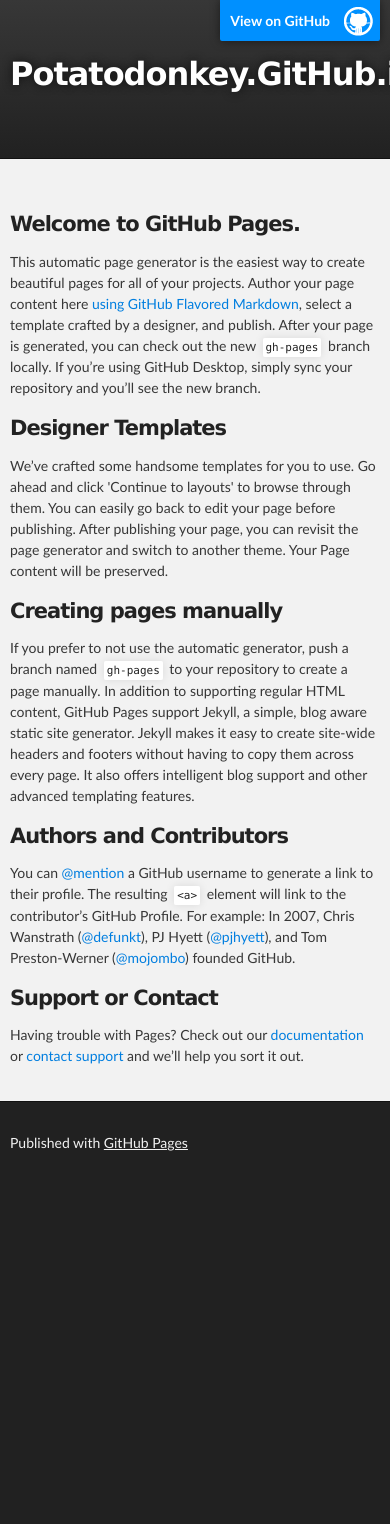
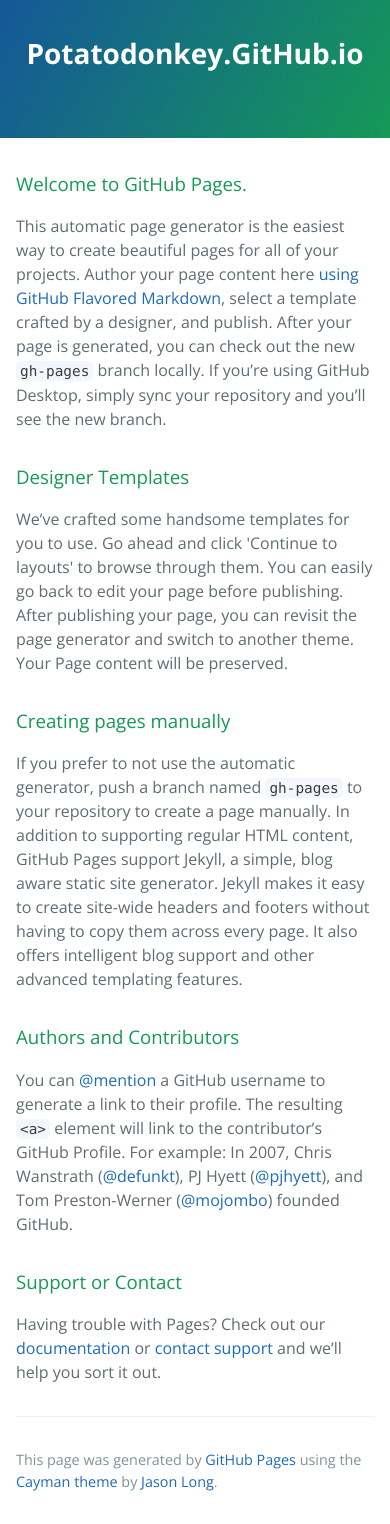
Before and after one commit to PotatoDonkey/PotatoDonkey.github.io, a Jekyll site: the page index.html, which Jekyll copies as it is, in a window 390 px wide. Built offline with Jekyll 4.4.1, drawn with Linux system fonts in a browser that asks for light colours; before the commit the page ends 1188 px from its top, so only the background shows below that.

Commit message:
Replace master branch with page content via GitHub

```diff
--- a/index.html
+++ b/index.html
@@ -1,33 +1,22 @@
 <!DOCTYPE html>
-<html>
+<html lang="en-us">
+  <head>
+    <meta charset="UTF-8">
+    <title>Potatodonkey.GitHub.io by PotatoDonkey</title>
+    <meta name="viewport" content="width=device-width, initial-scale=1">
+    <link rel="stylesheet" type="text/css" href="stylesheets/normalize.css" media="screen">
+    <link href='https://fonts.googleapis.com/css?family=Open+Sans:400,700' rel='stylesheet' type='text/css'>
+    <link rel="stylesheet" type="text/css" href="stylesheets/stylesheet.css" media="screen">
+    <link rel="stylesheet" type="text/css" href="stylesheets/github-light.css" media="screen">
+  </head>
+  <body>
+    <section class="page-header">
+      <h1 class="project-name">Potatodonkey.GitHub.io</h1>
+      <h2 class="project-tagline"></h2>
+    </section>
 
-  <head>
-    <meta charset='utf-8'>
-    <meta http-equiv="X-UA-Compatible" content="chrome=1">
-    <meta name="description" content="Potatodonkey.GitHub.io : ">
-
-    <link rel="stylesheet" type="text/css" media="screen" href="stylesheets/stylesheet.css">
-
-    <title>Potatodonkey.GitHub.io</title>
-  </head>
-
-  <body>
-
-    <!-- HEADER -->
-    <div id="header_wrap" class="outer">
-        <header class="inner">
-          <a id="forkme_banner" href="https://github.com/PotatoDonkey">View on GitHub</a>
-
-          <h1 id="project_title">Potatodonkey.GitHub.io</h1>
-          <h2 id="project_tagline"></h2>
-
-        </header>
-    </div>
-
-    <!-- MAIN CONTENT -->
-    <div id="main_content_wrap" class="outer">
-      <section id="main_content" class="inner">
-        <h3>
+    <section class="main-content">
+      <h3>
 <a id="welcome-to-github-pages" class="anchor" href="#welcome-to-github-pages" aria-hidden="true"><span aria-hidden="true" class="octicon octicon-link"></span></a>Welcome to GitHub Pages.</h3>
 
 <p>This automatic page generator is the easiest way to create beautiful pages for all of your projects. Author your page content here <a href="https://guides.github.com/features/mastering-markdown/">using GitHub Flavored Markdown</a>, select a template crafted by a designer, and publish. After your page is generated, you can check out the new <code>gh-pages</code> branch locally. If you’re using GitHub Desktop, simply sync your repository and you’ll see the new branch.</p>
@@ -51,16 +40,13 @@
 <a id="support-or-contact" class="anchor" href="#support-or-contact" aria-hidden="true"><span aria-hidden="true" class="octicon octicon-link"></span></a>Support or Contact</h3>
 
 <p>Having trouble with Pages? Check out our <a href="https://help.github.com/pages">documentation</a> or <a href="https://github.com/contact">contact support</a> and we’ll help you sort it out.</p>
-      </section>
-    </div>
 
-    <!-- FOOTER  -->
-    <div id="footer_wrap" class="outer">
-      <footer class="inner">
-        <p>Published with <a href="https://pages.github.com">GitHub Pages</a></p>
+      <footer class="site-footer">
+
+        <span class="site-footer-credits">This page was generated by <a href="https://pages.github.com">GitHub Pages</a> using the <a href="https://github.com/jasonlong/cayman-theme">Cayman theme</a> by <a href="https://twitter.com/jasonlong">Jason Long</a>.</span>
       </footer>
-    </div>
 
+    </section>
 
 
   </body>
--- a/stylesheets/stylesheet.css
+++ b/stylesheets/stylesheet.css
@@ -1,425 +1,245 @@
-/*******************************************************************************
-Slate Theme for GitHub Pages
-by Jason Costello, @jsncostello
-*******************************************************************************/
-
-@import url(github-light.css);
-
-/*******************************************************************************
-MeyerWeb Reset
-*******************************************************************************/
-
-html, body, div, span, applet, object, iframe,
-h1, h2, h3, h4, h5, h6, p, blockquote, pre,
-a, abbr, acronym, address, big, cite, code,
-del, dfn, em, img, ins, kbd, q, s, samp,
-small, strike, strong, sub, sup, tt, var,
-b, u, i, center,
-dl, dt, dd, ol, ul, li,
-fieldset, form, label, legend,
-table, caption, tbody, tfoot, thead, tr, th, td,
-article, aside, canvas, details, embed,
-figure, figcaption, footer, header, hgroup,
-menu, nav, output, ruby, section, summary,
-time, mark, audio, video {
-  margin: 0;
-  padding: 0;
-  border: 0;
-  font: inherit;
-  vertical-align: baseline;
-}
-
-/* HTML5 display-role reset for older browsers */
-article, aside, details, figcaption, figure,
-footer, header, hgroup, menu, nav, section {
-  display: block;
-}
-
-ol, ul {
-  list-style: none;
-}
-
-table {
-  border-collapse: collapse;
-  border-spacing: 0;
-}
-
-/*******************************************************************************
-Theme Styles
-*******************************************************************************/
+* {
+  box-sizing: border-box; }
 
 body {
-  box-sizing: border-box;
-  color:#373737;
-  background: #212121;
+  padding: 0;
+  margin: 0;
+  font-family: "Open Sans", "Helvetica Neue", Helvetica, Arial, sans-serif;
   font-size: 16px;
-  font-family: 'Myriad Pro', Calibri, Helvetica, Arial, sans-serif;
   line-height: 1.5;
-  -webkit-font-smoothing: antialiased;
-}
-
-h1, h2, h3, h4, h5, h6 {
-  margin: 10px 0;
-  font-weight: 700;
-  color:#222222;
-  font-family: 'Lucida Grande', 'Calibri', Helvetica, Arial, sans-serif;
-  letter-spacing: -1px;
-}
-
-h1 {
-  font-size: 36px;
-  font-weight: 700;
-}
-
-h2 {
-  padding-bottom: 10px;
-  font-size: 32px;
-  background: url('../images/bg_hr.png') repeat-x bottom;
-}
-
-h3 {
-  font-size: 24px;
-}
-
-h4 {
-  font-size: 21px;
-}
-
-h5 {
-  font-size: 18px;
-}
-
-h6 {
-  font-size: 16px;
-}
-
-p {
-  margin: 10px 0 15px 0;
-}
-
-footer p {
-  color: #f2f2f2;
-}
+  color: #606c71; }
 
 a {
+  color: #1e6bb8;
+  text-decoration: none; }
+  a:hover {
+    text-decoration: underline; }
+
+.btn {
+  display: inline-block;
+  margin-bottom: 1rem;
+  color: rgba(255, 255, 255, 0.7);
+  background-color: rgba(255, 255, 255, 0.08);
+  border-color: rgba(255, 255, 255, 0.2);
+  border-style: solid;
+  border-width: 1px;
+  border-radius: 0.3rem;
+  transition: color 0.2s, background-color 0.2s, border-color 0.2s; }
+  .btn + .btn {
+    margin-left: 1rem; }
+
+.btn:hover {
+  color: rgba(255, 255, 255, 0.8);
   text-decoration: none;
-  color: #007edf;
-  text-shadow: none;
+  background-color: rgba(255, 255, 255, 0.2);
+  border-color: rgba(255, 255, 255, 0.3); }
 
-  transition: color 0.5s ease;
-  transition: text-shadow 0.5s ease;
-  -webkit-transition: color 0.5s ease;
-  -webkit-transition: text-shadow 0.5s ease;
-  -moz-transition: color 0.5s ease;
-  -moz-transition: text-shadow 0.5s ease;
-  -o-transition: color 0.5s ease;
-  -o-transition: text-shadow 0.5s ease;
-  -ms-transition: color 0.5s ease;
-  -ms-transition: text-shadow 0.5s ease;
-}
+@media screen and (min-width: 64em) {
+  .btn {
+    padding: 0.75rem 1rem; } }
 
-a:hover, a:focus {text-decoration: underline;}
+@media screen and (min-width: 42em) and (max-width: 64em) {
+  .btn {
+    padding: 0.6rem 0.9rem;
+    font-size: 0.9rem; } }
 
-footer a {
-  color: #F2F2F2;
-  text-decoration: underline;
-}
+@media screen and (max-width: 42em) {
+  .btn {
+    display: block;
+    width: 100%;
+    padding: 0.75rem;
+    font-size: 0.9rem; }
+    .btn + .btn {
+      margin-top: 1rem;
+      margin-left: 0; } }
 
-em {
-  font-style: italic;
-}
+.page-header {
+  color: #fff;
+  text-align: center;
+  background-color: #159957;
+  background-image: linear-gradient(120deg, #155799, #159957); }
 
-strong {
-  font-weight: bold;
-}
+@media screen and (min-width: 64em) {
+  .page-header {
+    padding: 5rem 6rem; } }
 
-img {
-  position: relative;
-  margin: 0 auto;
-  max-width: 739px;
-  padding: 5px;
-  margin: 10px 0 10px 0;
-  border: 1px solid #ebebeb;
+@media screen and (min-width: 42em) and (max-width: 64em) {
+  .page-header {
+    padding: 3rem 4rem; } }
 
-  box-shadow: 0 0 5px #ebebeb;
-  -webkit-box-shadow: 0 0 5px #ebebeb;
-  -moz-box-shadow: 0 0 5px #ebebeb;
-  -o-box-shadow: 0 0 5px #ebebeb;
-  -ms-box-shadow: 0 0 5px #ebebeb;
-}
+@media screen and (max-width: 42em) {
+  .page-header {
+    padding: 2rem 1rem; } }
 
-p img {
+.project-name {
+  margin-top: 0;
+  margin-bottom: 0.1rem; }
+
+@media screen and (min-width: 64em) {
+  .project-name {
+    font-size: 3.25rem; } }
+
+@media screen and (min-width: 42em) and (max-width: 64em) {
+  .project-name {
+    font-size: 2.25rem; } }
+
+@media screen and (max-width: 42em) {
+  .project-name {
+    font-size: 1.75rem; } }
+
+.project-tagline {
+  margin-bottom: 2rem;
+  font-weight: normal;
+  opacity: 0.7; }
+
+@media screen and (min-width: 64em) {
+  .project-tagline {
+    font-size: 1.25rem; } }
+
+@media screen and (min-width: 42em) and (max-width: 64em) {
+  .project-tagline {
+    font-size: 1.15rem; } }
+
+@media screen and (max-width: 42em) {
+  .project-tagline {
+    font-size: 1rem; } }
+
+.main-content :first-child {
+  margin-top: 0; }
+.main-content img {
+  max-width: 100%; }
+.main-content h1, .main-content h2, .main-content h3, .main-content h4, .main-content h5, .main-content h6 {
+  margin-top: 2rem;
+  margin-bottom: 1rem;
+  font-weight: normal;
+  color: #159957; }
+.main-content p {
+  margin-bottom: 1em; }
+.main-content code {
+  padding: 2px 4px;
+  font-family: Consolas, "Liberation Mono", Menlo, Courier, monospace;
+  font-size: 0.9rem;
+  color: #383e41;
+  background-color: #f3f6fa;
+  border-radius: 0.3rem; }
+.main-content pre {
+  padding: 0.8rem;
+  margin-top: 0;
+  margin-bottom: 1rem;
+  font: 1rem Consolas, "Liberation Mono", Menlo, Courier, monospace;
+  color: #567482;
+  word-wrap: normal;
+  background-color: #f3f6fa;
+  border: solid 1px #dce6f0;
+  border-radius: 0.3rem; }
+  .main-content pre > code {
+    padding: 0;
+    margin: 0;
+    font-size: 0.9rem;
+    color: #567482;
+    word-break: normal;
+    white-space: pre;
+    background: transparent;
+    border: 0; }
+.main-content .highlight {
+  margin-bottom: 1rem; }
+  .main-content .highlight pre {
+    margin-bottom: 0;
+    word-break: normal; }
+.main-content .highlight pre, .main-content pre {
+  padding: 0.8rem;
+  overflow: auto;
+  font-size: 0.9rem;
+  line-height: 1.45;
+  border-radius: 0.3rem; }
+.main-content pre code, .main-content pre tt {
   display: inline;
+  max-width: initial;
+  padding: 0;
   margin: 0;
+  overflow: initial;
+  line-height: inherit;
+  word-wrap: normal;
+  background-color: transparent;
+  border: 0; }
+  .main-content pre code:before, .main-content pre code:after, .main-content pre tt:before, .main-content pre tt:after {
+    content: normal; }
+.main-content ul, .main-content ol {
+  margin-top: 0; }
+.main-content blockquote {
+  padding: 0 1rem;
+  margin-left: 0;
+  color: #819198;
+  border-left: 0.3rem solid #dce6f0; }
+  .main-content blockquote > :first-child {
+    margin-top: 0; }
+  .main-content blockquote > :last-child {
+    margin-bottom: 0; }
+.main-content table {
+  display: block;
+  width: 100%;
+  overflow: auto;
+  word-break: normal;
+  word-break: keep-all; }
+  .main-content table th {
+    font-weight: bold; }
+  .main-content table th, .main-content table td {
+    padding: 0.5rem 1rem;
+    border: 1px solid #e9ebec; }
+.main-content dl {
+  padding: 0; }
+  .main-content dl dt {
+    padding: 0;
+    margin-top: 1rem;
+    font-size: 1rem;
+    font-weight: bold; }
+  .main-content dl dd {
+    padding: 0;
+    margin-bottom: 1rem; }
+.main-content hr {
+  height: 2px;
   padding: 0;
-  vertical-align: middle;
-  text-align: center;
-  border: none;
-}
+  margin: 1rem 0;
+  background-color: #eff0f1;
+  border: 0; }
 
-pre, code {
-  width: 100%;
-  color: #222;
-  background-color: #fff;
+@media screen and (min-width: 64em) {
+  .main-content {
+    max-width: 64rem;
+    padding: 2rem 6rem;
+    margin: 0 auto;
+    font-size: 1.1rem; } }
 
-  font-family: Monaco, "Bitstream Vera Sans Mono", "Lucida Console", Terminal, monospace;
-  font-size: 14px;
+@media screen and (min-width: 42em) and (max-width: 64em) {
+  .main-content {
+    padding: 2rem 4rem;
+    font-size: 1.1rem; } }
 
-  border-radius: 2px;
-  -moz-border-radius: 2px;
-  -webkit-border-radius: 2px;
-}
+@media screen and (max-width: 42em) {
+  .main-content {
+    padding: 2rem 1rem;
+    font-size: 1rem; } }
 
-pre {
-  width: 100%;
-  padding: 10px;
-  box-shadow: 0 0 10px rgba(0,0,0,.1);
-  overflow: auto;
-}
+.site-footer {
+  padding-top: 2rem;
+  margin-top: 2rem;
+  border-top: solid 1px #eff0f1; }
 
-code {
-  padding: 3px;
-  margin: 0 3px;
-  box-shadow: 0 0 10px rgba(0,0,0,.1);
-}
+.site-footer-owner {
+  display: block;
+  font-weight: bold; }
 
-pre code {
-  display: block;
-  box-shadow: none;
-}
+.site-footer-credits {
+  color: #819198; }
 
-blockquote {
-  color: #666;
-  margin-bottom: 20px;
-  padding: 0 0 0 20px;
-  border-left: 3px solid #bbb;
-}
+@media screen and (min-width: 64em) {
+  .site-footer {
+    font-size: 1rem; } }
 
+@media screen and (min-width: 42em) and (max-width: 64em) {
+  .site-footer {
+    font-size: 1rem; } }
 
-ul, ol, dl {
-  margin-bottom: 15px
-}
-
-ul {
-  list-style-position: inside;
-  list-style: disc;
-  padding-left: 20px;
-}
-
-ol {
-  list-style-position: inside;
-  list-style: decimal;
-  padding-left: 20px;
-}
-
-dl dt {
-  font-weight: bold;
-}
-
-dl dd {
-  padding-left: 20px;
-  font-style: italic;
-}
-
-dl p {
-  padding-left: 20px;
-  font-style: italic;
-}
-
-hr {
-  height: 1px;
-  margin-bottom: 5px;
-  border: none;
-  background: url('../images/bg_hr.png') repeat-x center;
-}
-
-table {
-  border: 1px solid #373737;
-  margin-bottom: 20px;
-  text-align: left;
- }
-
-th {
-  font-family: 'Lucida Grande', 'Helvetica Neue', Helvetica, Arial, sans-serif;
-  padding: 10px;
-  background: #373737;
-  color: #fff;
- }
-
-td {
-  padding: 10px;
-  border: 1px solid #373737;
- }
-
-form {
-  background: #f2f2f2;
-  padding: 20px;
-}
-
-/*******************************************************************************
-Full-Width Styles
-*******************************************************************************/
-
-.outer {
-  width: 100%;
-}
-
-.inner {
-  position: relative;
-  max-width: 640px;
-  padding: 20px 10px;
-  margin: 0 auto;
-}
-
-#forkme_banner {
-  display: block;
-  position: absolute;
-  top:0;
-  right: 10px;
-  z-index: 10;
-  padding: 10px 50px 10px 10px;
-  color: #fff;
-  background: url('../images/blacktocat.png') #0090ff no-repeat 95% 50%;
-  font-weight: 700;
-  box-shadow: 0 0 10px rgba(0,0,0,.5);
-  border-bottom-left-radius: 2px;
-  border-bottom-right-radius: 2px;
-}
-
-#header_wrap {
-  background: #212121;
-  background: -moz-linear-gradient(top, #373737, #212121);
-  background: -webkit-linear-gradient(top, #373737, #212121);
-  background: -ms-linear-gradient(top, #373737, #212121);
-  background: -o-linear-gradient(top, #373737, #212121);
-  background: linear-gradient(top, #373737, #212121);
-}
-
-#header_wrap .inner {
-  padding: 50px 10px 30px 10px;
-}
-
-#project_title {
-  margin: 0;
-  color: #fff;
-  font-size: 42px;
-  font-weight: 700;
-  text-shadow: #111 0px 0px 10px;
-}
-
-#project_tagline {
-  color: #fff;
-  font-size: 24px;
-  font-weight: 300;
-  background: none;
-  text-shadow: #111 0px 0px 10px;
-}
-
-#downloads {
-  position: absolute;
-  width: 210px;
-  z-index: 10;
-  bottom: -40px;
-  right: 0;
-  height: 70px;
-  background: url('../images/icon_download.png') no-repeat 0% 90%;
-}
-
-.zip_download_link {
-  display: block;
-  float: right;
-  width: 90px;
-  height:70px;
-  text-indent: -5000px;
-  overflow: hidden;
-  background: url(../images/sprite_download.png) no-repeat bottom left;
-}
-
-.tar_download_link {
-  display: block;
-  float: right;
-  width: 90px;
-  height:70px;
-  text-indent: -5000px;
-  overflow: hidden;
-  background: url(../images/sprite_download.png) no-repeat bottom right;
-  margin-left: 10px;
-}
-
-.zip_download_link:hover {
-  background: url(../images/sprite_download.png) no-repeat top left;
-}
-
-.tar_download_link:hover {
-  background: url(../images/sprite_download.png) no-repeat top right;
-}
-
-#main_content_wrap {
-  background: #f2f2f2;
-  border-top: 1px solid #111;
-  border-bottom: 1px solid #111;
-}
-
-#main_content {
-  padding-top: 40px;
-}
-
-#footer_wrap {
-  background: #212121;
-}
-
-
-
-/*******************************************************************************
-Small Device Styles
-*******************************************************************************/
-
-@media screen and (max-width: 480px) {
-  body {
-    font-size:14px;
-  }
-
-  #downloads {
-    display: none;
-  }
-
-  .inner {
-    min-width: 320px;
-    max-width: 480px;
-  }
-
-  #project_title {
-  font-size: 32px;
-  }
-
-  h1 {
-    font-size: 28px;
-  }
-
-  h2 {
-    font-size: 24px;
-  }
-
-  h3 {
-    font-size: 21px;
-  }
-
-  h4 {
-    font-size: 18px;
-  }
-
-  h5 {
-    font-size: 14px;
-  }
-
-  h6 {
-    font-size: 12px;
-  }
-
-  code, pre {
-    min-width: 320px;
-    max-width: 480px;
-    font-size: 11px;
-  }
-
-}
+@media screen and (max-width: 42em) {
+  .site-footer {
+    font-size: 0.9rem; } }
```
Also changed, not shown: stylesheets/normalize.css (added).
